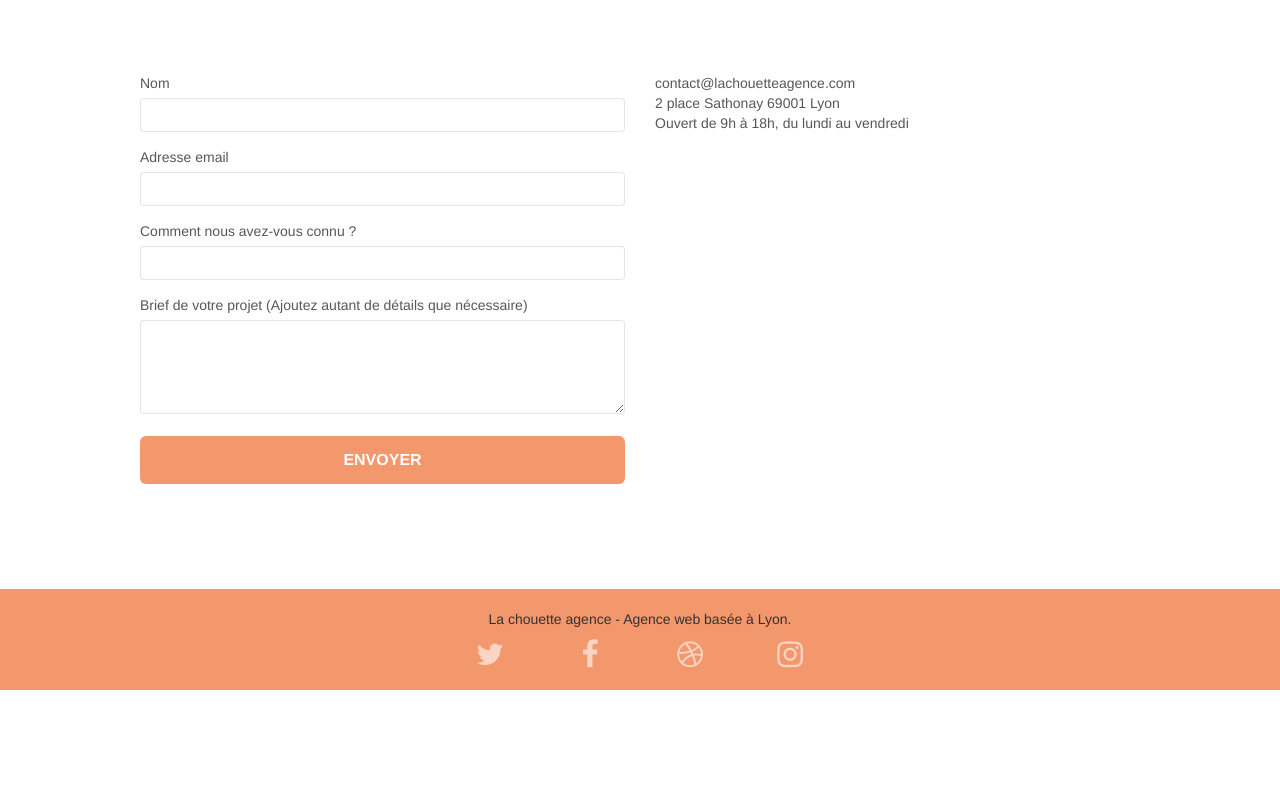
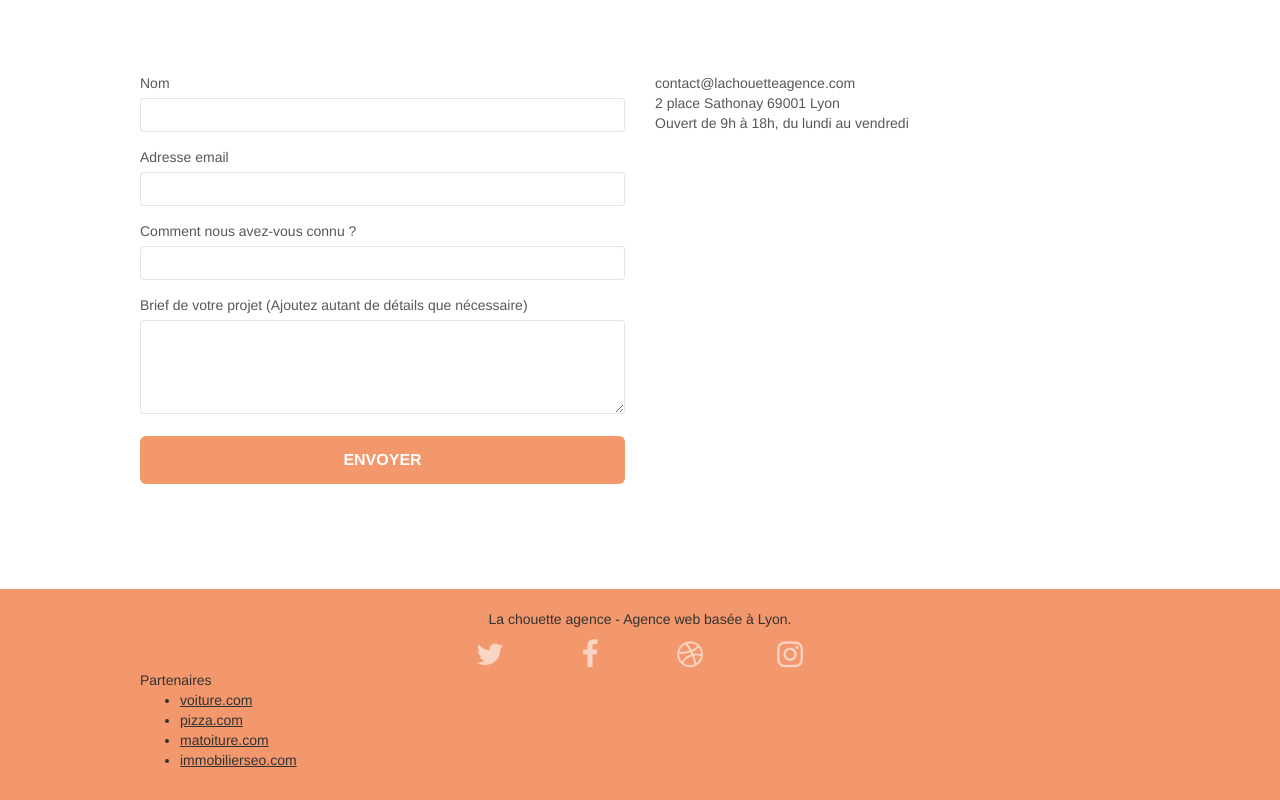
Before and after one commit to SarroMD/MaxDutronc_4_05102021, a plain HTML site: page page2.html in a window 1280 px wide. Shown: the part 431-1231 px from the top of the page. Before the commit the page ends 1121 px from the top, so only its background shows below. Drawn offline with Linux system fonts and the light colour scheme.

Commit message:
ajout de l'underline sur page 2 aussi

```diff
--- a/page2.html
+++ b/page2.html
@@ -151,6 +151,17 @@
 						</div>
 					</div>
 				</div>
+				<div class="row">
+					<div class="col-sm-4 tc-black">
+						Partenaires
+							<ul>
+								<li><a href="voiture.com" class="tc-black link">voiture.com</a></li>
+								<li><a href="pizza.com" class="tc-black link">pizza.com</a></li>
+								<li><a href="matoiture.com" class="tc-black link">matoiture.com</a></li>
+								<li><a href="immobilierseo.com" class="tc-black link">immobilierseo.com</a></li>
+							</ul>
+					</div>
+				</div>
 			</div>
 		</div>
 	</div>
```
